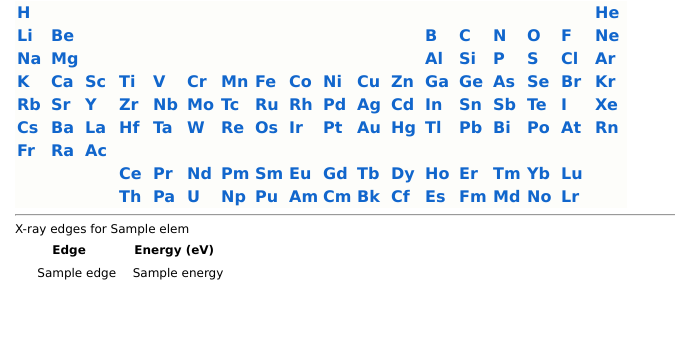
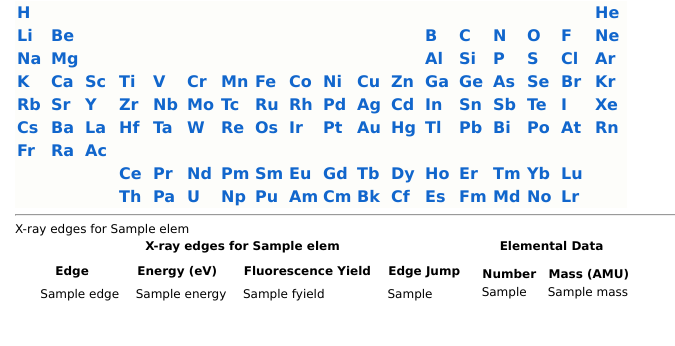
Before and after one commit to xraypy/xrayweb, a Flask app: template xrayweb/templates/elements.html in a window 1280 px wide. Shown: the part 113-459 px from the top of the page, without its empty margins (0-675 px from the left). Run offline with Flask 2, Linux system fonts and the light colour scheme; the template is opened without the code that fills it: most values are stand-ins (such as "Sample title", 1, 10 or a date in 2020).

Commit message:
first commit

```diff
--- a/xrayweb/templates/elements.html
+++ b/xrayweb/templates/elements.html
@@ -11,10 +11,19 @@
     <hr>
      X-ray edges for {{elem}}
 
-    <table cellspacing=5 cellpadding=2>
+     <table>
+           <tr>
+                 <th >X-ray edges for {{elem}}</th>
+                 <th >Elemental Data</th>
+           </tr>
+
+           <tr>
+                 <td><table cellspacing=5 cellpadding=2>
                   <tr>
                   <th >   &nbsp; Edge &nbsp;</th>
                   <th >  &nbsp; Energy (eV) &nbsp;</th>
+                  <th >  &nbsp; Fluorescence Yield</th>
+                  <th >  &nbsp; Edge Jump</th>
                   </tr>
 
 
@@ -22,9 +31,26 @@
                   <tr class={{ loop.cycle('odd', 'even') }}>
                   <td> &nbsp; &nbsp; {{name}} </td>
                   <td> &nbsp; {{data.energy}} </td>
+                  <td> &nbsp; {{data.fyield}} </td>
+                  <td> &nbsp; {{data.jump_ratio}} </td>
                   </tr>
                   {% endfor %}
+                </table> </td>
+
+                <td><table>
+                      <tr>
+                            <th> &nbsp; Number </th>
+                            <th> &nbsp; Mass (AMU) </th>
+                      </tr>
+
+                      <tr>
+                            <td> &nbsp; {{atomic.n}}</td>
+                            <td> &nbsp; {{atomic.mass}}</td>
+                      </tr>
+                </table></td>
+           </tr>
      </table>
+
     {% endif %}
 </div>
 
--- a/xrayweb/webapp.py
+++ b/xrayweb/webapp.py
@@ -12,10 +12,11 @@ app.config.from_object(__name__)
 @app.route('/element/', methods=['GET', 'POST'])
 @app.route('/element/<elem>',  methods=['GET', 'POST'])
 def element(elem=None):
-    edges = {}
+    edges = atomic = {}
     if elem is not None:
         edges= xraydb.xray_edges(elem)
-    return render_template('elements.html', edges=edges, elem=elem)
+        atomic= {'n': xraydb.atomic_number(elem), 'mass': xraydb.atomic_mass(elem)}
+    return render_template('elements.html', edges=edges, elem=elem, atomic=atomic)
 
 @app.route('/')
 def index():
```
Lines whose indentation alone changed are shown as unchanged.
